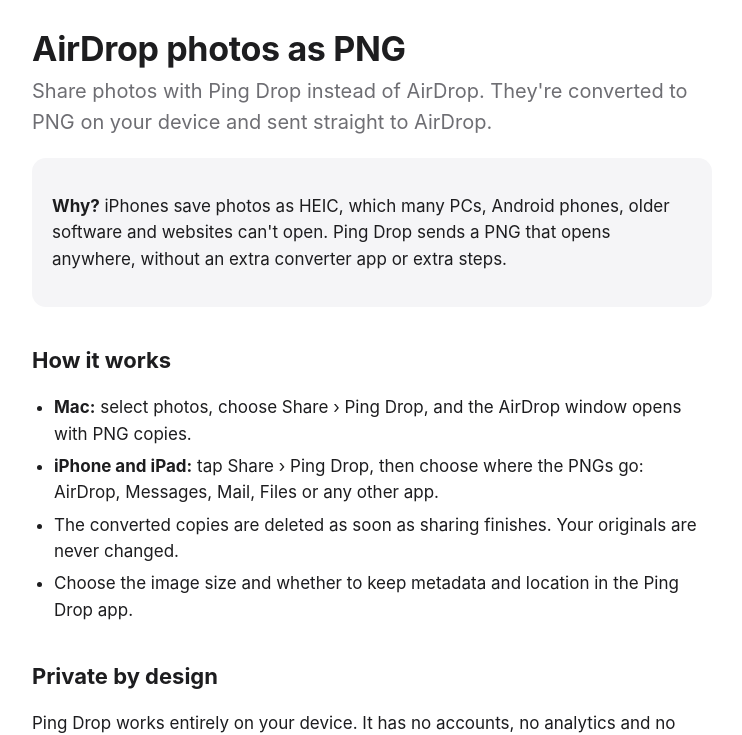
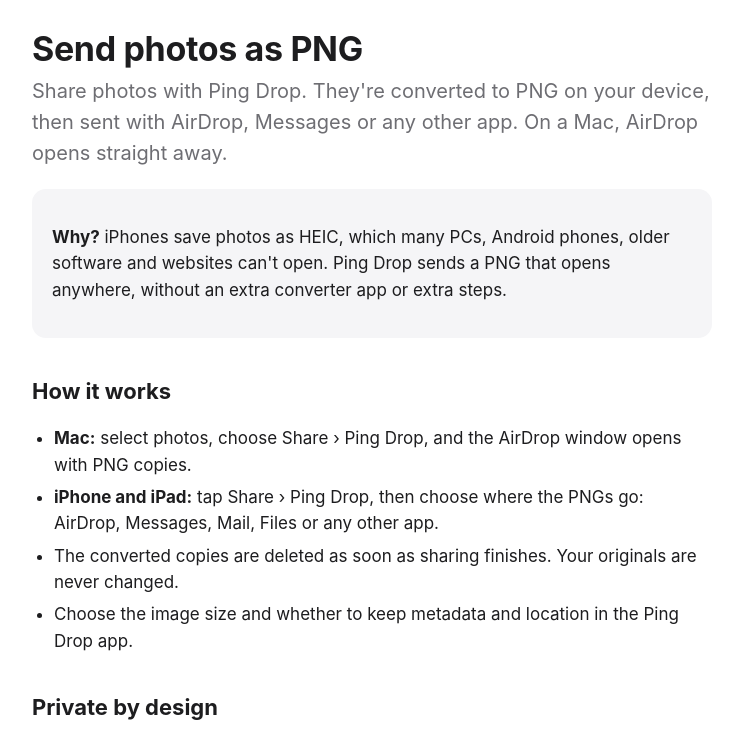
Before and after one commit to adamsdp/pingdrop-site, a plain HTML site: page index.html in a window 1280 px wide. Shown: the part 83-818 px from the top of the page, without its empty margins (268-1010 px from the left). Drawn offline with Linux system fonts and the light colour scheme.

Commit message:
Match the app: send with AirDrop, Messages or any other app
Home page headline and intro now read "Send photos as PNG". The FAQ on the
second share sheet mentions the preview and Messages contacts.

Co-Authored-By: Claude Opus 5.5 <noreply@anthropic.com>

```diff
--- a/index.html
+++ b/index.html
@@ -3,8 +3,8 @@
 <head>
   <meta charset="utf-8">
   <meta name="viewport" content="width=device-width, initial-scale=1">
-  <title>Ping Drop – AirDrop photos as PNG</title>
-  <meta name="description" content="Ping Drop converts photos to PNG and sends them with AirDrop, on iPhone, iPad and Mac.">
+  <title>Ping Drop – Send photos as PNG</title>
+  <meta name="description" content="Ping Drop converts photos to PNG and sends them with AirDrop, Messages, Mail or any other app, on iPhone, iPad and Mac.">
   <link rel="icon" href="/icon.png">
   <link rel="stylesheet" href="/style.css">
 </head>
@@ -18,8 +18,8 @@
   </header>
 
   <main>
-    <h1>AirDrop photos as PNG</h1>
-    <p class="lead">Share photos with Ping Drop instead of AirDrop. They're converted to PNG on your device and sent straight to AirDrop.</p>
+    <h1>Send photos as PNG</h1>
+    <p class="lead">Share photos with Ping Drop. They're converted to PNG on your device, then sent with AirDrop, Messages or any other app. On a Mac, AirDrop opens straight away.</p>
 
     <div class="card">
       <p><strong>Why?</strong> iPhones save photos as HEIC, which many PCs, Android phones, older software and websites can't open. Ping Drop sends a PNG that opens anywhere, without an extra converter app or extra steps.</p>
```
Also changed, not shown: support/index.html (+1 -1 lines).
